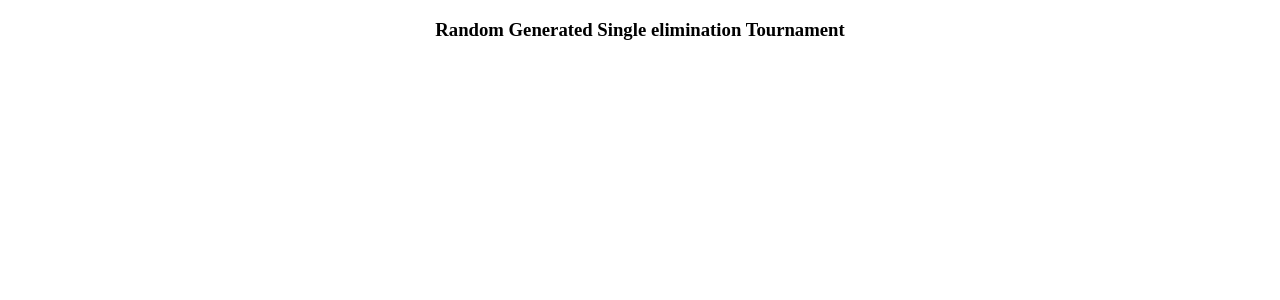
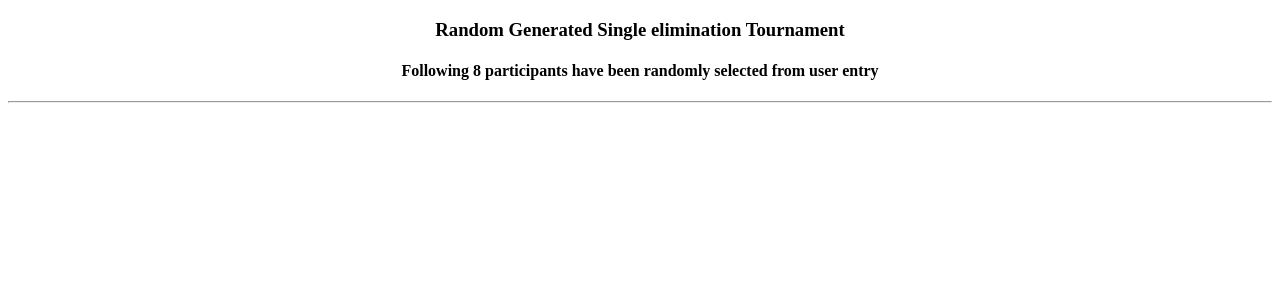
Before and after one commit to HarisMunir786/projectsfia2, a Flask app: page /generate in a window 1280 px wide. Shown: the part 26-326 px from the top of the page. Run offline with Flask 2, Linux system fonts and the light colour scheme; data that the repository does not hold is empty.

Commit message:
still working on service 4

```diff
--- a/application/routes.py
+++ b/application/routes.py
@@ -9,7 +9,7 @@ from flask_login import login_user, current_user, logout_user, login_required
 # import RegistrationForm and LoginForm from ./application/forms.py
 from application.forms import LoginForm, RegistrationForm, EnterForm, GenerateForm
 from sqlalchemy import func, select
-
+import random, requests
 
 @app.route('/')
 @app.route('/home')
@@ -79,6 +79,7 @@ def generate():
 #		for rest_participant in range(8):
 #			rest_participant = total_participant - rest_participant
 #			return render_template('generate.html', title='Generator', participants=rest_participant)
-#	return render_template('generate.html', title='Generator', participants=random_participant)
+	return render_template('generate.html', title='Generator', participants=random_participant)
 #repeat 4 times, to give 4 matches with each random participant
-	return render_template('generate.html', title='Generator', participants=random_participant)
+#	random_match = Participant.query.get(random_participant(func.random())).limit(4)
+#	return render_template('generate.html', title='Generator', participants=random_participant, matches=random_match)
--- a/application/templates/generate.html
+++ b/application/templates/generate.html
@@ -2,6 +2,9 @@
 <h2>{{ title }}</h2>
 {% block body %}
 <div align="center"><h3>Random Generated Single elimination Tournament</h3></div>
+
+<div align="center"><h4>Following 8 participants have been randomly selected from user entry</h4></div>
+
         <div align="center">
         {% if participants %}
                 {% for participant in participants %}
@@ -9,4 +12,14 @@
                 {% endfor %}
         {% endif %}
         </div>
+<hr>
+<!--
+        <div align="center">
+        {% if matches %}
+                {% for match in matches %}
+                        <h4>{{ match }}</h4>
+                {% endfor %}
+        {% endif %}
+        </div>
+-->
 {% endblock %}
```
